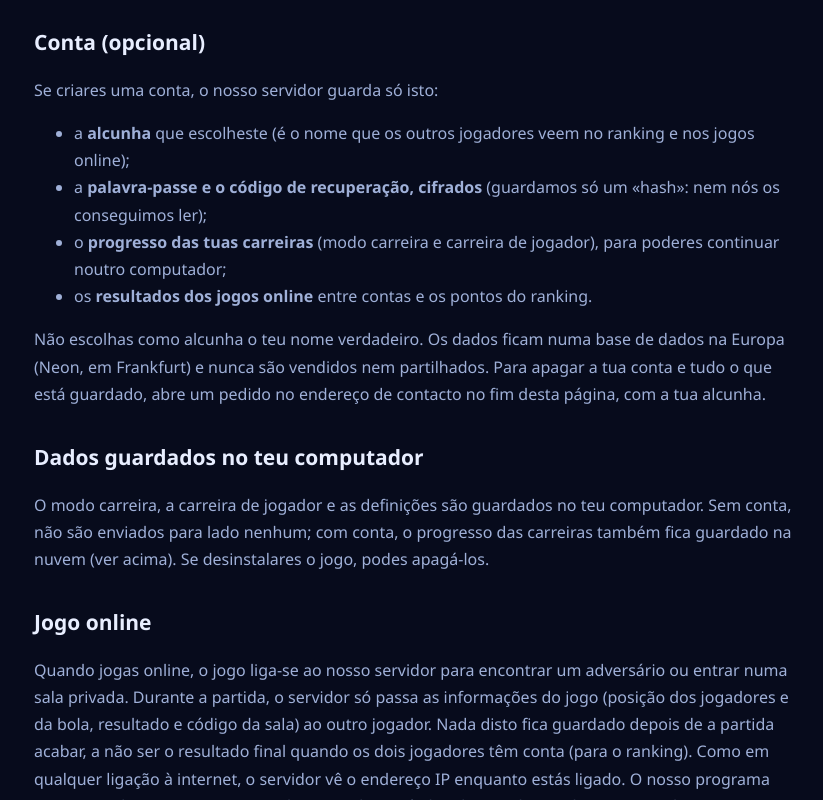
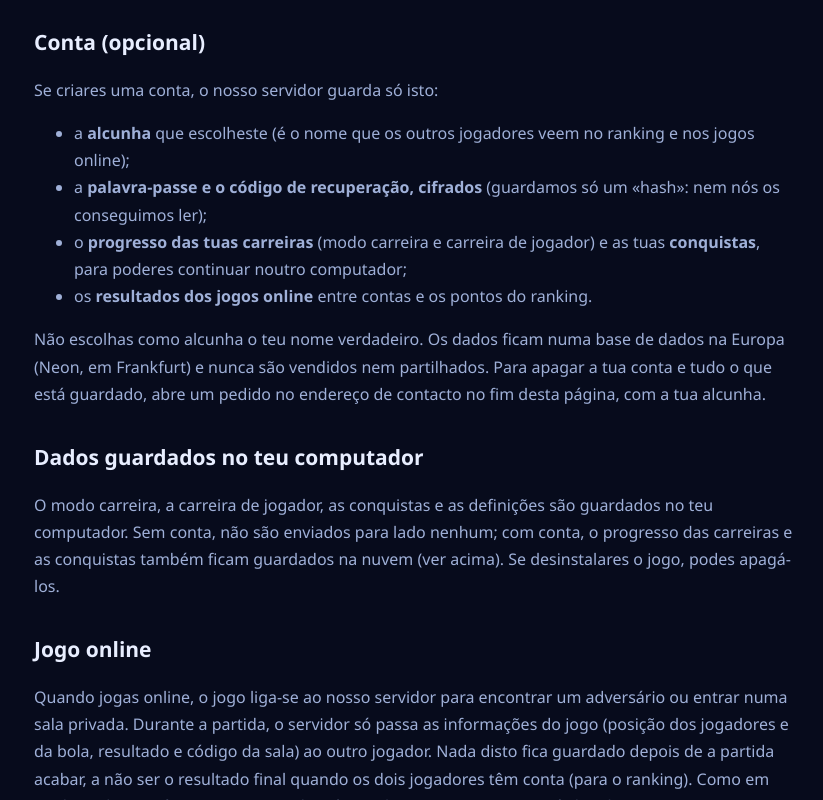
Before and after one commit to RafaelSilveira23/Stickmaniapap, a plain HTML site: page privacidade.html in a window 1280 px wide. Shown: the part 394-1194 px from the top of the page, without its empty margins (226-1049 px from the left). Drawn offline with Linux system fonts and the light colour scheme.

Commit message:
Site: versao 46 com as conquistas
Co-Authored-By: Claude Opus 5.5 <noreply@anthropic.com>

```diff
--- a/privacidade.html
+++ b/privacidade.html
@@ -32,13 +32,13 @@ p,li{color:var(--suave)}
 <ul>
 <li>a <b>alcunha</b> que escolheste (é o nome que os outros jogadores veem no ranking e nos jogos online);</li>
 <li>a <b>palavra-passe e o código de recuperação, cifrados</b> (guardamos só um «hash»: nem nós os conseguimos ler);</li>
-<li>o <b>progresso das tuas carreiras</b> (modo carreira e carreira de jogador), para poderes continuar noutro computador;</li>
+<li>o <b>progresso das tuas carreiras</b> (modo carreira e carreira de jogador) e as tuas <b>conquistas</b>, para poderes continuar noutro computador;</li>
 <li>os <b>resultados dos jogos online</b> entre contas e os pontos do ranking.</li>
 </ul>
 <p>Não escolhas como alcunha o teu nome verdadeiro. Os dados ficam numa base de dados na Europa (Neon, em Frankfurt) e nunca são vendidos nem partilhados. Para apagar a tua conta e tudo o que está guardado, abre um pedido no endereço de contacto no fim desta página, com a tua alcunha.</p>
 
 <h2>Dados guardados no teu computador</h2>
-<p>O modo carreira, a carreira de jogador e as definições são guardados no teu computador. Sem conta, não são enviados para lado nenhum; com conta, o progresso das carreiras também fica guardado na nuvem (ver acima). Se desinstalares o jogo, podes apagá-los.</p>
+<p>O modo carreira, a carreira de jogador, as conquistas e as definições são guardados no teu computador. Sem conta, não são enviados para lado nenhum; com conta, o progresso das carreiras e as conquistas também ficam guardados na nuvem (ver acima). Se desinstalares o jogo, podes apagá-los.</p>
 
 <h2>Jogo online</h2>
 <p>Quando jogas online, o jogo liga-se ao nosso servidor para encontrar um adversário ou entrar numa sala privada. Durante a partida, o servidor só passa as informações do jogo (posição dos jogadores e da bola, resultado e código da sala) ao outro jogador. Nada disto fica guardado depois de a partida acabar, a não ser o resultado final quando os dois jogadores têm conta (para o ranking). Como em qualquer ligação à internet, o servidor vê o endereço IP enquanto estás ligado. O nosso programa não o guarda, mas a empresa onde o servidor está alojado (Render) pode registar as ligações durante algum tempo, como faz com todos os sites.</p>
```
Also changed, not shown: index.html (+2 -1 lines), img/conquistas.jpg (added).
